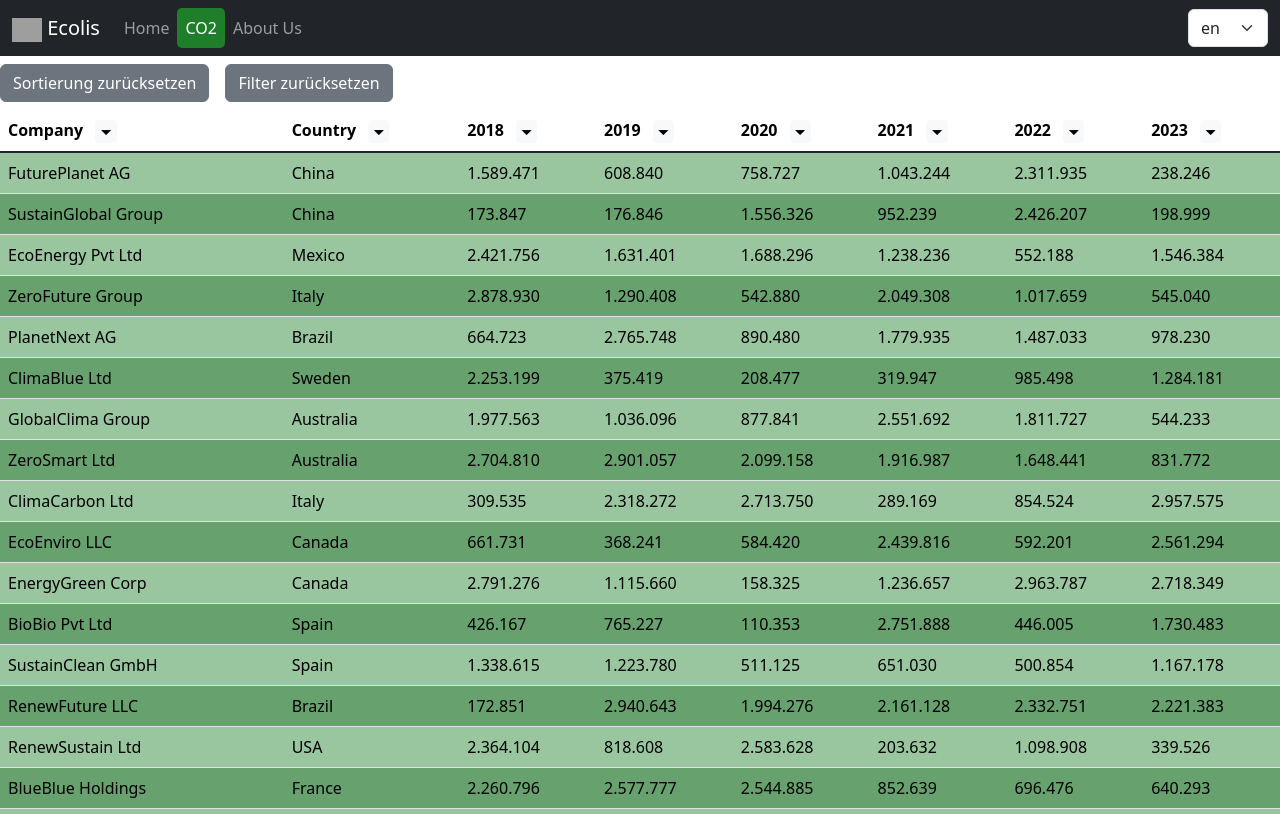
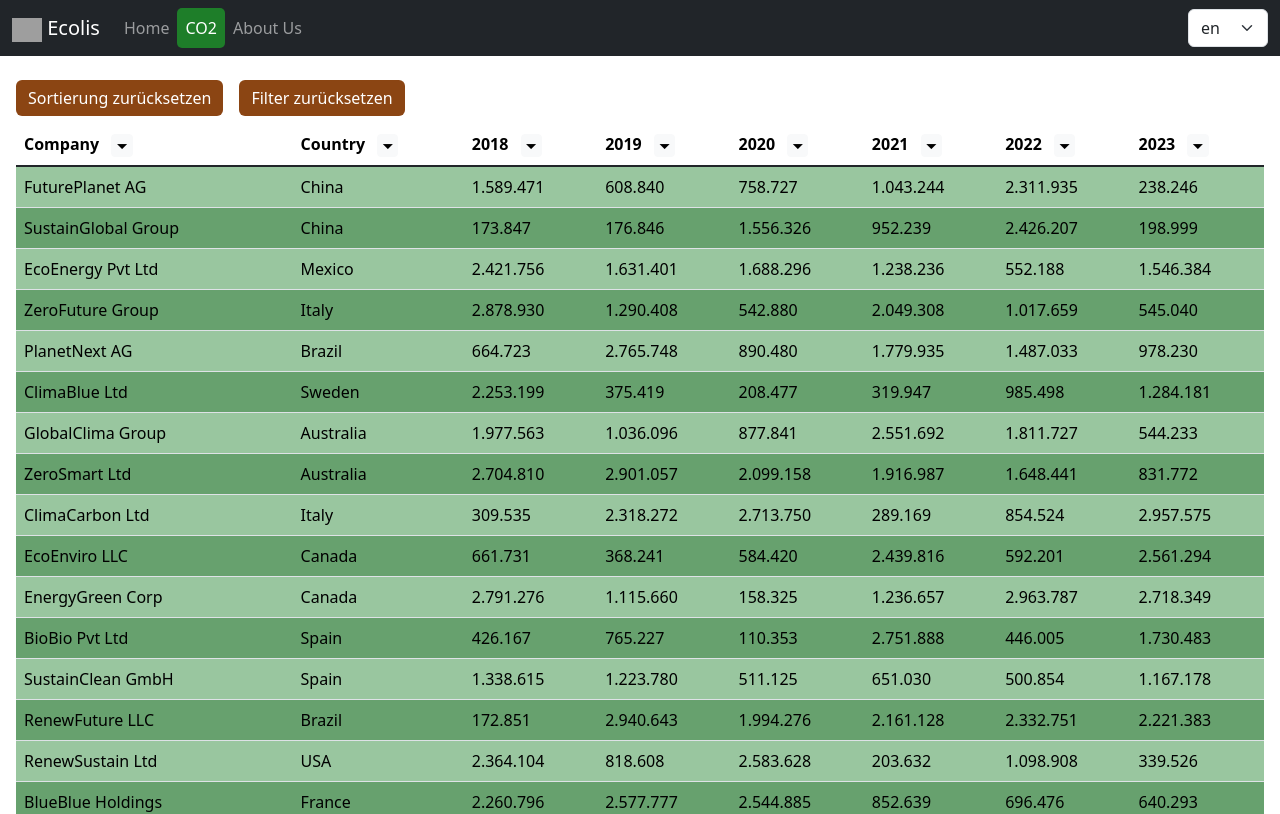
Before and after one commit to maxdevim/co2-project, a Vue app: page /co2 in a window 1280 px wide. Shown: the top 814 px of the page. Built offline with nearby package versions, Linux system fonts and the light colour scheme; grey boxes are pictures that could not be loaded.

Commit message:
changed some styles

```diff
--- a/src/components/Table.vue
+++ b/src/components/Table.vue
@@ -92,10 +92,10 @@ function clearAllFilter() {
 <template>
   <div>
     <div class="d-flex gap-3 mb-2">
-      <button class="btn btn-secondary" @click="clearSort">
+      <button class="btn btn-brown" @click="clearSort">
         Sortierung zurücksetzen
       </button>
-      <button class="btn btn-secondary" @click="clearAllFilter">
+      <button class="btn btn-brown" @click="clearAllFilter">
         Filter zurücksetzen
       </button>
     </div>
@@ -192,4 +192,21 @@ function clearAllFilter() {
 ::v-deep(.table-hover tbody tr:hover) td {
   background-color: #13c731 !important;
 }
+
+.custom-header {
+  background-color: #4d2e00bd;
+  color: #fff;
+  padding: 1rem;
+}
+
+.btn-brown {
+  background-color: #8b4513;
+  color: white;
+  border: none;
+}
+
+.btn-brown:hover {
+  background-color: #5c3210;
+  color: white;
+}
 </style>
--- a/src/views/Carbon.vue
+++ b/src/views/Carbon.vue
@@ -15,7 +15,7 @@ const data: (string | number)[][] = EmissionData.map((item) => [
 </script>
 
 <template>
-  <div class="table-responsive">
+  <div class="table-responsive p-3">
     <Table
       class="mt-2"
       :columns="[
```
